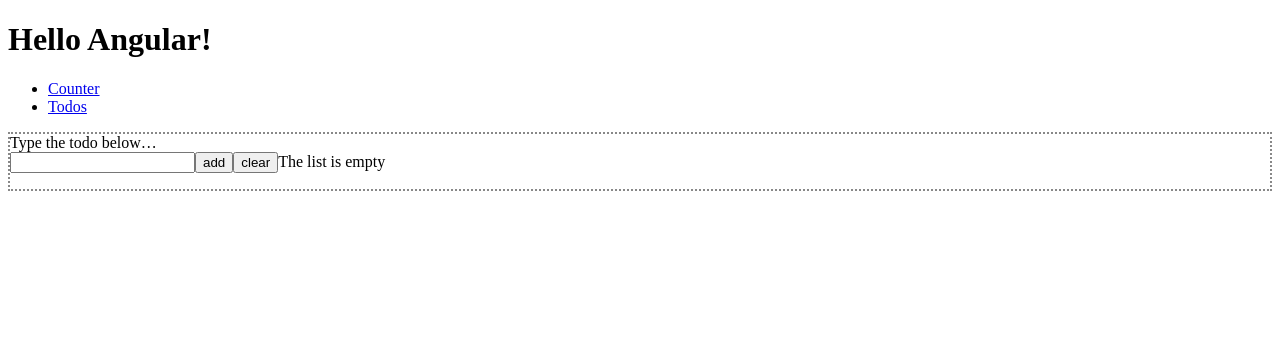
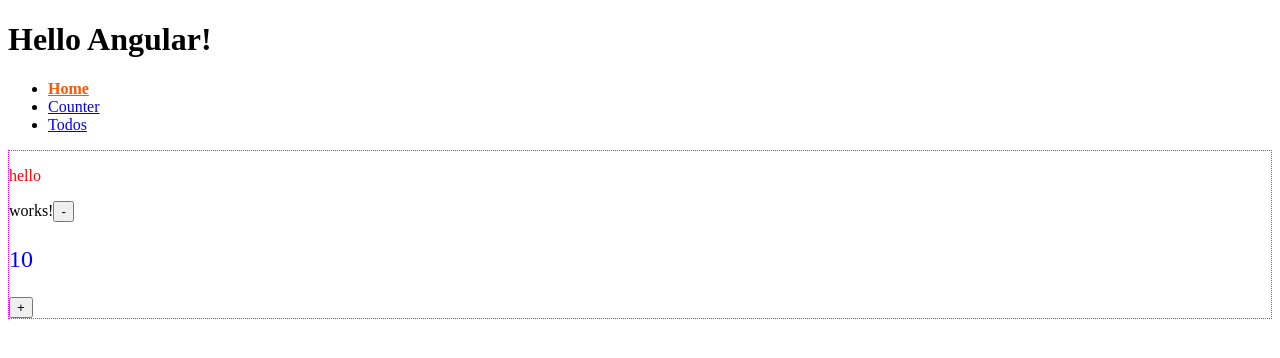
Before and after one commit to zwi3rzak/angular-intro-20220423, an Angular app: page / in a window 1280 px wide. Before the commit this address led to /todos. Shown: the top 358 px of the page. Built offline with nearby package versions, Linux system fonts and the light colour scheme.

Commit message:
Router Link Active
Signed-off-by: Adrian Juszczak <adrian@juszczak.io>

```diff
--- a/src/app/app.component.html
+++ b/src/app/app.component.html
@@ -2,10 +2,20 @@
 
 <ul>
   <li>
-    <a routerLink="/counter">Counter</a>
+    <a routerLink="/"
+       routerLinkActive="active"
+       [routerLinkActiveOptions]="{exact: true}"
+      >Home</a>
   </li>
   <li>
-    <a routerLink="/todos">Todos</a>
+    <a routerLink="/counter"
+       routerLinkActive="active"
+      >Counter</a>
+  </li>
+  <li>
+    <a routerLink="/todos"
+       routerLinkActive="active"
+      >Todos</a>
   </li>
 </ul>
 
--- a/src/app/app.component.scss
+++ b/src/app/app.component.scss
@@ -6,3 +6,8 @@
 p {
   color: #f00;
 }
+
+.active {
+  font-weight: bold;
+  color: #f50;
+}
```
Also changed, not shown: src/app/app-routing.module.ts (+10 -5 lines).
